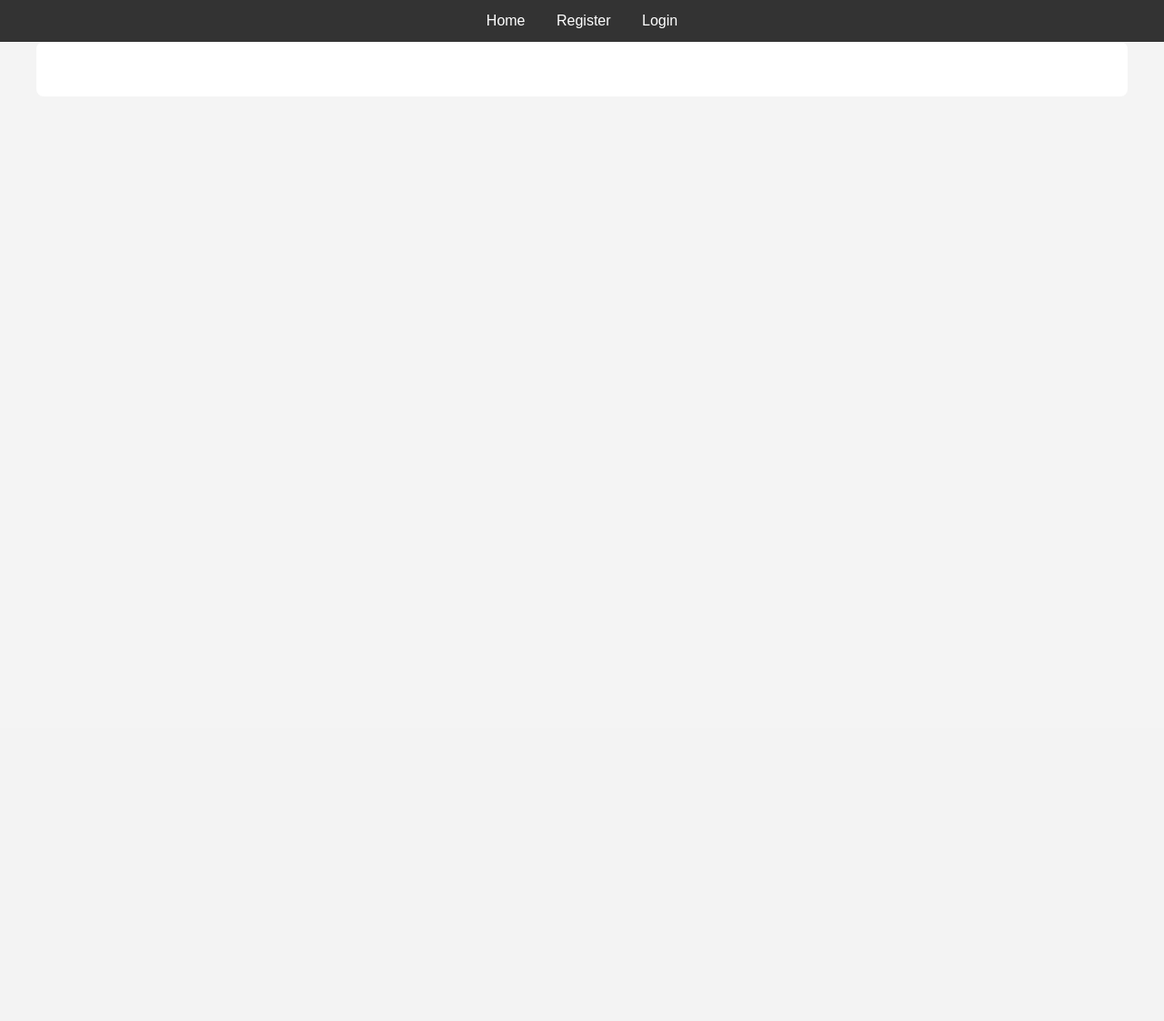
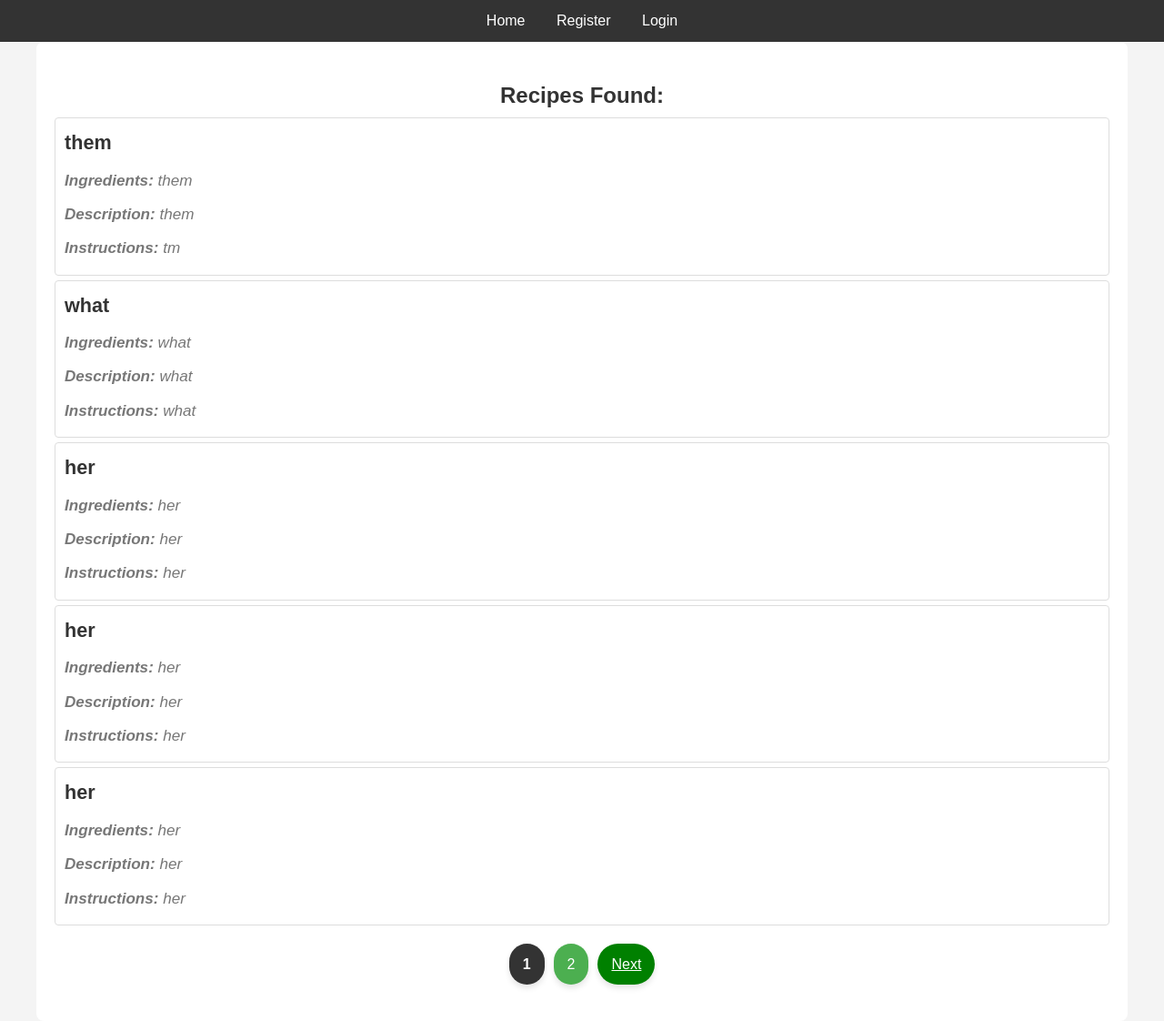
Before and after one commit to pgatundu/recipe_project, a Django app: page /search_recipes/ in a window 1280 px wide. Shown: the whole page at 91% size. Before the commit the page ends 46 px from the top, so only its background shows below. Run offline with Django 5.2, Linux system fonts and the light colour scheme; data comes from the database, SQL or seed files in the repository; both versions use the stored data as it was after the commit.

Commit message:
second commit

```diff
--- a/recipes/static/css/styles.css
+++ b/recipes/static/css/styles.css
@@ -307,3 +307,79 @@ li p {
     padding: 5px 0;
     font-size: 0.95em;
 }
+
+#pagination-controls {
+    display: flex;
+    justify-content: center;
+    align-items: center;
+    margin: 20px 0;
+}
+
+.pagination {
+    display: flex;
+    gap: 10px;
+    /* Space between buttons */
+}
+
+.pagination button {
+    background-color: #4CAF50;
+    color: white;
+    border: none;
+    padding: 10px 15px;
+    border-radius: 30px;
+    cursor: pointer;
+    transition: background-color 0.3s, transform 0.3s;
+    font-size: 16px;
+    box-shadow: 0 4px 6px rgba(0, 0, 0, 0.1);
+
+}
+
+.pagination button:hover {
+    background-color: #45a049;
+    /* Darker green on hover */
+    transform: translateY(-2px);
+    /* Slight lift effect */
+}
+
+.pagination button.active {
+    background-color: #333;
+    /* Dark background for active page */
+    font-weight: bold;
+    /* Bold text for active page */
+}
+
+.pagination button:disabled {
+    background-color: #c0c0c0;
+    /* Grey out disabled buttons */
+    cursor: not-allowed;
+    /* Not allowed cursor */
+}
+
+.pagination span {
+    margin: 0 10px;
+    /* Space around page numbers */
+    font-weight: bold;
+    /* Bold text */
+    font-size: 18px;
+    /* Larger font size for clarity */
+    color: #555;
+    /* Darker color for text */
+}
+
+.pagination a {
+    background-color: green;
+    color: white;
+    border: none;
+    padding: 10px 15px;
+    border-radius: 30px;
+    cursor: pointer;
+    transition: background-color 0.3s, transform 0.3s;
+    font-size: 16px;
+    box-shadow: 0 4px 6px rgba(0, 0, 0, 0.1);
+
+}
+
+.pagination a:hover {
+    background-color: #1feb29;
+    transform: translateY(-2px);
+}
--- /dev/null
+++ b/recipes/static/js/pagination.js
@@ -0,0 +1,21 @@
+document.addEventListener('DOMContentLoaded', function () {
+    // Function to handle pagination
+    window.goToPage = function (pageNumber) {
+        const url = new URL(window.location.href);
+        url.searchParams.set('page', pageNumber); // Set the page query parameter
+
+        fetch(url)
+            .then(response => response.text())
+            .then(html => {
+                const parser = new DOMParser();
+                const doc = parser.parseFromString(html, 'text/html');
+                const recipeList = doc.getElementById('recipe-list').innerHTML;
+                const paginationControls = doc.getElementById('pagination-controls').innerHTML;
+
+                // Update the recipe list and pagination controls
+                document.getElementById('recipe-list').innerHTML = recipeList;
+                document.getElementById('pagination-controls').innerHTML = paginationControls;
+            })
+            .catch(error => console.error('Error fetching the recipes:', error));
+    };
+});
--- a/recipes/templates/base.html
+++ b/recipes/templates/base.html
@@ -8,6 +8,8 @@
     <meta name="viewport" content="width=device-width, initial-scale=1.0">
     <title>{% block title %}Recipe App{% endblock %}</title>
     <link rel="stylesheet" href="{% static 'css/styles.css' %}">
+    <script src="{% static 'js/pagination.js' %}"></script>
+
 
 </head>
 
--- a/recipes/templates/search.html
+++ b/recipes/templates/search.html
@@ -17,6 +17,30 @@
         </li>
         {% endfor %}
     </ul>
+
+<!-- Pagination Controls -->
+<div id="pagination-controls">
+    <div class="pagination">
+        {% if page_obj.has_previous %}
+        <a href="?ingredient={{ request.GET.ingredient }}&page={{ page_obj.previous_page_number }}"
+            class="button">Previous</a>
+        {% endif %}
+
+        {% for num in page_obj.paginator.page_range %}
+        {% if page_obj.number == num %}
+        <button class="active">{{ num }}</button>
+        {% else %}
+        <button onclick="goToPage({{ num }})">{{ num }}</button>
+        {% endif %}
+        {% endfor %}
+
+        {% if page_obj.has_next %}
+        <a href="?ingredient={{ request.GET.ingredient }}&page={{ page_obj.next_page_number }}" class="button">Next</a>
+        {% endif %}
+    </div>
+</div>
+
+
     {% else %}
     {% if request.GET.ingredient %}
     <p>No recipes found for "{{ request.GET.ingredient }}".</p>
--- a/recipes/views.py
+++ b/recipes/views.py
@@ -6,7 +6,7 @@ from .models import Recipe
 from django.http import JsonResponse
 from django.contrib.auth.forms import UserCreationForm
 from .models import Profile
-
+from django.core.paginator import Paginator
 
 
 
@@ -35,7 +35,13 @@ def upload_recipe(request):
 @login_required
 def recipe_list(request):
     recipes = Recipe.objects.filter(user=request.user)
-    return render(request, 'recipe_list.html', {'recipes': recipes})
+     # Paginate the recipes, 5 per page
+    paginator = Paginator(recipes, 5)
+    page_number = request.GET.get('page')
+    page_obj = paginator.get_page(page_number)
+
+    return render(request, 'recipe_list.html', {'page_obj': page_obj})
+
 
 def register(request):
     if request.method == 'POST':
@@ -50,16 +56,21 @@ def register(request):
 
 def search_recipes(request):
     ingredient = request.GET.get('ingredient', '')
-    recipes = []
-    if ingredient:
-        # Filter recipes by ingredients (case-insensitive)
-        recipes = Recipe.objects.filter(ingredients__icontains=ingredient)
+    recipes = Recipe.objects.filter(ingredients__icontains=ingredient)
 
-    context = {
-        'recipes': recipes,
-        'ingredient': ingredient
-    }
-    return render(request, 'search.html', context)
+    # Paginate the results
+    paginator = Paginator(recipes, 5)  # Show 5 recipes per page
+    page_number = request.GET.get('page')
+    page_obj = paginator.get_page(page_number)
+
+    results = [{'title': recipe.title, 'ingredients': recipe.ingredients,
+                'description': recipe.description, 'instructions': recipe.instructions}
+               for recipe in page_obj]
+
+    return render(request, 'search.html', {
+        'recipes': results,
+        'page_obj': page_obj,
+    })
 
 @login_required
 def delete_recipe(request, recipe_id):
```
Also changed, not shown: recipes/templates/recipe_list.html (+26 -3 lines), db.sqlite3, recipes/static/js/recipes.js (deleted).
